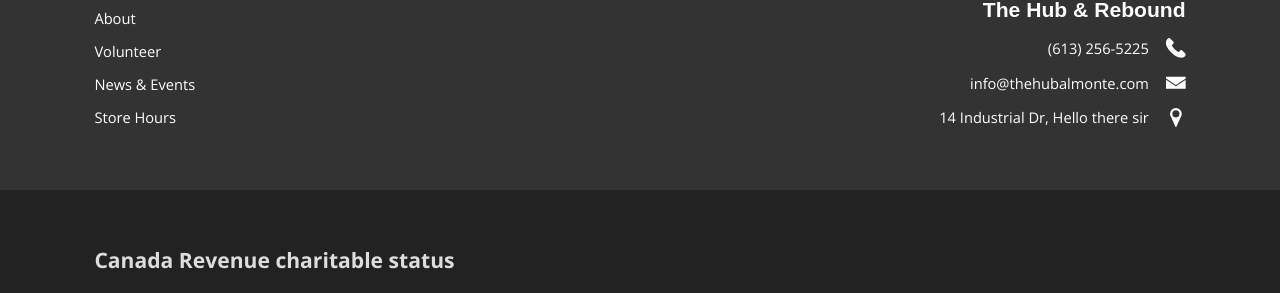
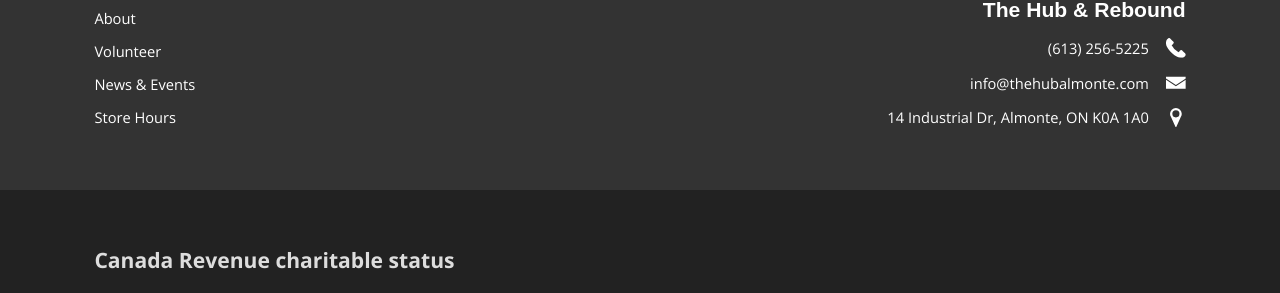
Before and after one commit to the-hub-almonte/the-hub-almonte, a Jekyll site: the page built from index.html, in a window 1280 px wide and 900 px high, scrolled down 2370 px. Shown: the part 505-798 px from the top of the window. Built offline with Jekyll 4.4.1, drawn with Linux system fonts in a browser that asks for light colours; some web fonts are replaced.

Commit message:
Update Contact Information “site”

```diff
--- a/_data/site.yml
+++ b/_data/site.yml
@@ -2,7 +2,7 @@
 telDisplay: (613) 256-5225
 email: info@thehubalmonte.com
 hubAddressLine1: 14 Industrial Dr
-hubAddressLine2: Hello there sir
+hubAddressLine2: 'Almonte, ON K0A 1A0'
 hubMapLink: 'https://goo.gl/maps/2viaCeAw5n32'
 reboundAddressLine1: 14 Industrial Dr
 reboundAddressLine2: 'Almonte, ON K0A 1A0'
```
